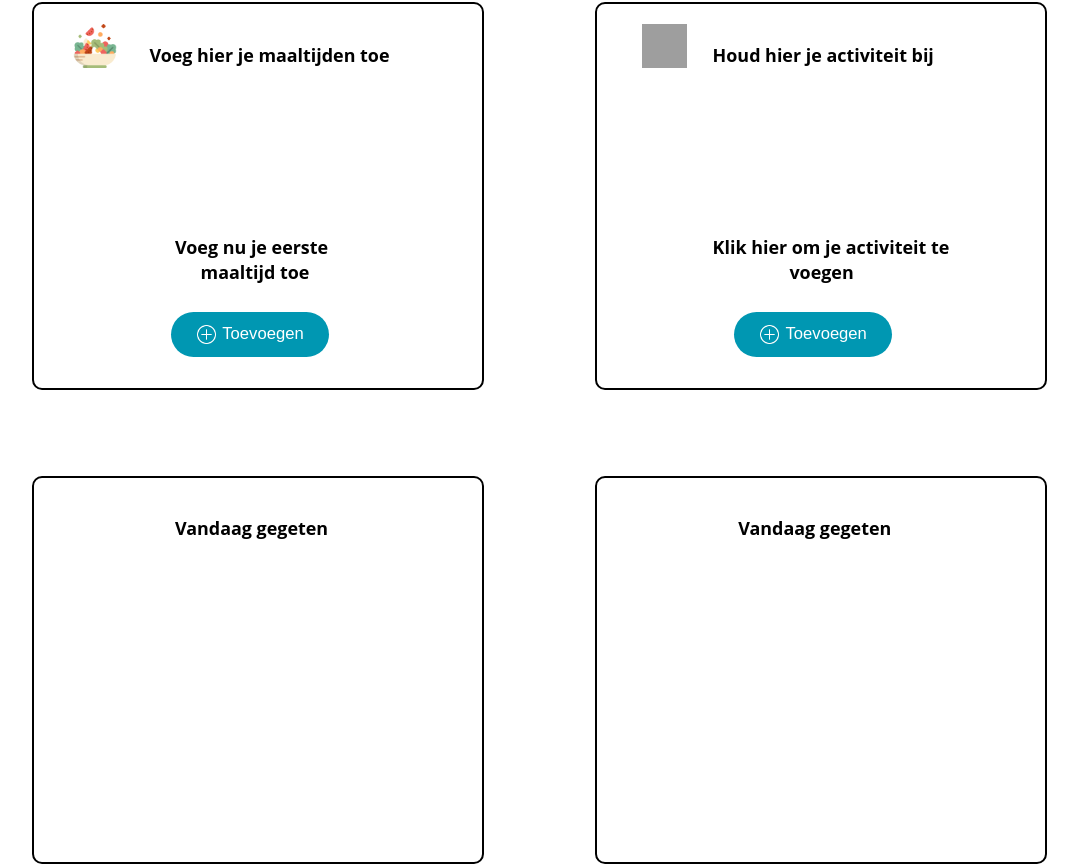
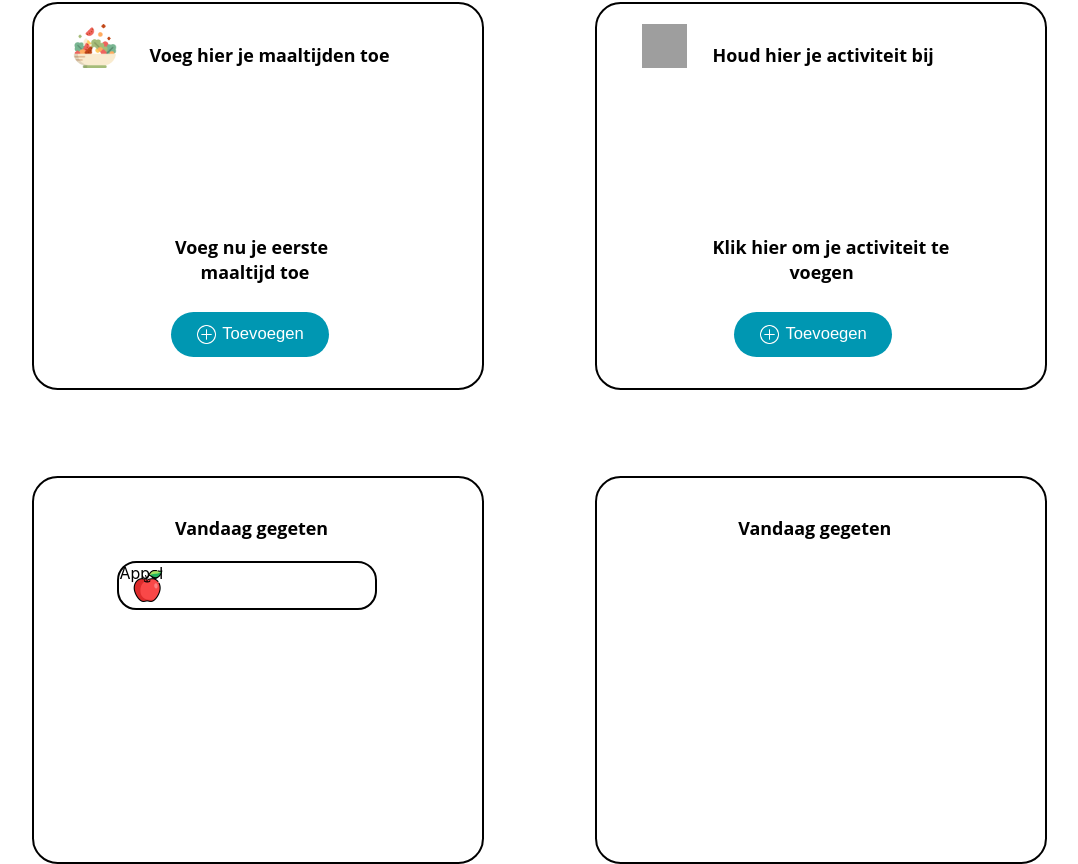
Before and after one commit to CalorieCommander/frontend, a React (Create React App) app in the folder app/: page /Dagoverzicht in a window 1280 px wide. Shown: the part 676-1540 px from the top of the page, without its empty margins (115-1193 px from the left). Built offline with nearby package versions, Linux system fonts and the light colour scheme; grey boxes are pictures that could not be loaded.

Commit message:
update
3e border appel toegevoegd

```diff
--- a/app/src/pages/Dagoverzicht.css
+++ b/app/src/pages/Dagoverzicht.css
@@ -22,7 +22,7 @@ body{
     height: 30vw;
     background-color: white;
     border: 0.2vw solid black;
-    border-radius: 10px;
+    border-radius: 2vw;
     left: 21.5vw;
     top: 12vw;
   }
@@ -171,7 +171,7 @@ body{
   height: 30vw;
   background-color: white;
   border: 0.2vw solid black;
-  border-radius: 10px;
+  border-radius: 2vw;
   left: 11.5vw;
   top: 53vw;
 }
@@ -221,8 +221,8 @@ body{
 }
 
 .dag-meal-button {
-  display: flex; /* Maakt een flexbox-container */
-  align-items: center; /* Centreert items verticaal */
+  display: flex;
+  align-items: center;
   position: absolute;
   background-color: #0097B2;
   color: white;
@@ -253,7 +253,7 @@ body{
   height: 30vw;
   background-color: white;
   border: 0.2vw solid black;
-  border-radius: 10px;
+  border-radius: 2vw;
   left: 55.5vw;
   top: 53vw;
 }
@@ -319,7 +319,7 @@ body{
   height: 30vw;
   background-color: white;
   border: 0.2vw solid black;
-  border-radius: 10px;
+  border-radius: 2vw;
   left: 11.5vw;
   top: 90vw;
 }
@@ -334,6 +334,26 @@ body{
   top: 3vw;
 }
 
+/* eten toevoegen in derde border */
+
+.dag-little-border {
+  position: absolute;
+  width: 20vw;
+  height: 3.5vw;
+  background-color: white;
+  border: 0.2vw solid black;
+  border-radius: 1.5vw;
+  left: 6.5vw;
+  top: 6.5vw;
+}
+
+.dag-apple {
+  position: absolute;
+  width: 2.5vw;
+  top: 0.5vw;
+  left: 1vw;
+}
+
 /* vierde border editen */
 
 .dag-middle4-border {
@@ -342,7 +362,7 @@ body{
   height: 30vw;
   background-color: white;
   border: 0.2vw solid black;
-  border-radius: 10px;
+  border-radius: 2vw;
   left: 55.5vw;
   top: 90vw;
 }
--- a/app/src/pages/Dagoverzicht.js
+++ b/app/src/pages/Dagoverzicht.js
@@ -6,6 +6,7 @@ import calendar from "../img/calendar.png";
 import salad from "../img/salad.png";
 import plus from "../img/plus.png";
 import jogging from "../img/exercise.png";
+import apple from "../img/apple.png";
 
 const Dagoverzicht = () => {
   const [currentDate, setCurrentDate] = useState(new Date());
@@ -109,6 +110,10 @@ const Dagoverzicht = () => {
 
       <div className="dag-middle3-border">
         <div className="dag-maaltijd2-toevoeg">Vandaag gegeten</div>
+        <div className="dag-little-border">
+          <img src={apple} alt="dag-apple" className="dag-apple"></img>
+          <div className="dag-apple-text">Appel</div>
+        </div>
       </div>
 
       <div className="dag-middle4-border">
```
